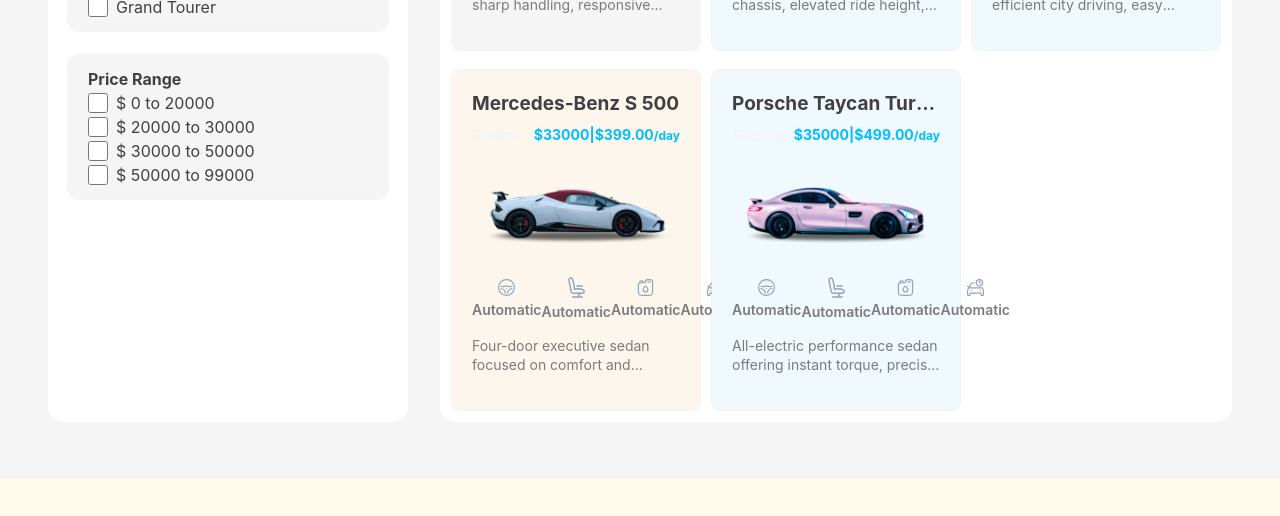
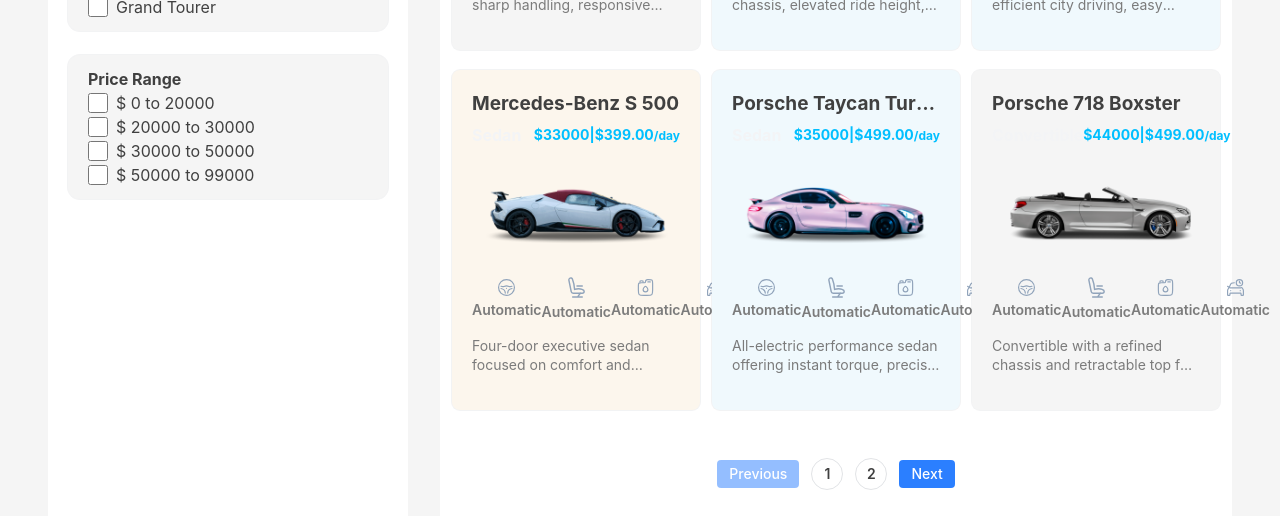
Before and after one commit to MARIOUCSS/Sistema-Alquiler-Autos-Completo, a React (Vite) app: page /listing in a window 1280 px wide. Shown: the part 389-905 px from the top of the page. Built offline with nearby package versions, Linux system fonts and the light colour scheme; no server answers.

Commit message:
Agregando el detalle por carro

```diff
--- /dev/null
+++ b/src/Components/CartImages.jsx
@@ -0,0 +1,7 @@
+import React from "react";
+
+function CartImages() {
+  return <div>CartImages</div>;
+}
+
+export default CartImages;
--- a/src/Components/Features.jsx
+++ b/src/Components/Features.jsx
@@ -69,7 +69,7 @@ function Features() {
         modules={[Autoplay]}
         className="h-[478px] md:h-[533px] xl:h-[422px] mt-5 "
       >
-        {features.slice(0, 5).map((car) => (
+        {features.slice(0, 6).map((car) => (
           <SwiperSlide>
             <Item car={car} />
           </SwiperSlide>
--- a/src/Pages/Listing.jsx
+++ b/src/Pages/Listing.jsx
@@ -11,13 +11,25 @@ function Listing() {
   const [carType, setcarType] = useState([]);
   const [rangePrice, setrangePrice] = useState([]);
   const [sortType, setSortType] = useState("Relevant");
-
+  //Paginador
+  //Pagina Actual
+  const [currPage, setcurrPage] = useState(1);
+  //Cantidad por Pagina
+  const Itemsperpage = 6;
+  //
   const ToogleFilter = (value, setState) => {
     setState((prev) =>
       prev.includes(value) ? prev.filter((x) => x !== value) : [...prev, value]
     );
     //si el valor esta incluido en el array de setcarty);
   };
+  // const GetPaginatedCars = () => {
+  //   //1-1*6 =0
+  //   //0+6=6
+  //   const startIndex = (currPage - 1) * Itemsperpage;
+  //   const endIndex = startIndex + Itemsperpage;
+  //   return filterProduct.slice(startIndex, endIndex);
+  // };
   const filterProduct = useMemo(() => {
     // Paso 1: Aplicar filtros
     let filtered = [...dummyCars];
@@ -49,52 +61,15 @@ function Listing() {
         return sorted;
     }
   }, [carType, sortType, rangePrice, dummyCars]);
-  // const ApplyPrice = (productlist) => {
-  //   return productlist.filter((car) => {
-  //     const CarFil = car.price.sale;
-  //     //Esto retornara v o f solo se quedan los verdadero
-  //     return rangePrice.some((x) => {
-  //       const { min, max } = RangoPrice(x);
-  //       return CarFil > min && CarFil < max;
-  //     });
-  //   });
-  // };
-  // const ApplyFilter = () => {
-  //   let filterProduct = [...dummyCars];
-  //   if (carType.length) {
-  //     filterProduct = filterProduct.filter((x) => carType.includes(x.bodyType));
-  //   }
 
-  //   if (rangePrice.length) {
-  //     filterProduct = ApplyPrice(filterProduct);
-  //   }
-  //   return filterProduct;
-  // };
-
-  // const ApplySorting = (ProductList) => {
-  //   switch (sortType) {
-  //     case "Low to High":
-  //       return ProductList.sort((a, b) => a.price.rent - b.price.rent);
-  //     case "High to Low":
-  //       return ProductList.sort((a, b) => b.price.rent - a.price.rent);
-  //     default:
-  //       return ProductList;
-  //   }
-  // };
-
-  // useEffect(() => {
-  //   const Applyfill = ApplyFilter();
-  //   const sortedProducts = ApplySorting(Applyfill);
-  //   setFilterProduct(sortedProducts);
-  //   // Este efecto sincroniza el estado local con los filtros aplicados
-  //   // que es una transformación derivada del estado
-  // }, [carType, sortType, rangePrice]);
-  // const filterProduct = useMemo(() => {
-  //   const Applyfill = ApplyFilter();
-  //   return ApplySorting(Applyfill);
-  //   const sortedProducts = ApplySorting(Applyfill);
-  // }, [carType, sortType, rangePrice, dummyCars]);
-
+  const GetPaginatedCars = () => {
+    //1-1*6 =0 si suma 1 =2-1 *6 6
+    //0+6=6  si 6+6=12 slice (6,12)
+    const startIndex = (currPage - 1) * Itemsperpage;
+    const endIndex = startIndex + Itemsperpage;
+    return filterProduct.slice(startIndex, endIndex);
+  };
+  const TotalPages = Math.ceil(filterProduct.length / Itemsperpage);
   const currency = "$";
   return (
     <section className="max-padd-container py-14 bg-primary">
@@ -155,11 +130,50 @@ function Listing() {
         {/* {right} */}
         <div className="bg-white p-3 rounded-2xl">
           <div className="grid grid-cols-1 sm:grid-cols-2 lg:grid-cols-3  gap-3 gap-y-5">
-            {filterProduct.length > 0 ? (
-              filterProduct.map((cars) => <Item key={cars._id} car={cars} />)
+            {GetPaginatedCars().length > 0 ? (
+              GetPaginatedCars().map((cars) => (
+                <Item key={cars._id} car={cars} />
+              ))
             ) : (
               <p className="capitalize">No Carts found for selected filters.</p>
             )}
+          </div>
+          {/* {Pagination} */}
+          <div className="flexCenter flex flex-wrap mt-12 mb-10 gap-3">
+            <button
+              //1===1 inhabilitado true
+              disabled={currPage === 1}
+              onClick={() => setcurrPage((prev) => prev - 1)}
+              className={`btn-solid py-1 px-3 ${
+                currPage == 1 && "opacity-50 cursor-not-allowed"
+              }`}
+            >
+              Previous
+            </button>
+            {/* //Array.from([10, 20, 30], (valor, i) => valor + i)
+// → [10, 21, 32] */}
+            {/* Array.from({ length: 10 }, (_, i) => i) [0, 1, 2, 3, 4, 5, 6, 7, 8, 9] */}
+            {Array.from({ length: TotalPages }, (_, index) => (
+              <button
+                key={index + 1}
+                className={`btn-outline h-8 w-8 p-0 flexCenter ${
+                  currPage === index + 1 && "btn-light"
+                }`}
+                onClick={() => setcurrPage(index + 1)}
+              >
+                {index + 1}
+              </button>
+            ))}
+            <button
+              //  6==6 inhabilitado true
+              disabled={currPage === TotalPages}
+              onClick={() => setcurrPage((prev) => prev + 1)}
+              className={`btn-solid !py-1 !px-3 ${
+                currPage === TotalPages && "opacity-50 cursor-not-allowed"
+              }`}
+            >
+              Next
+            </button>
           </div>
         </div>
       </div>
--- a/src/assets/data.js
+++ b/src/assets/data.js
@@ -37,8 +37,8 @@ import img1 from "./img1.png";
 import img2 from "./img2.png";
 import img3 from "./img3.png";
 import img4 from "./img4.png";
-// import img5 from "../assets/img5.png";
-// import img6 from "../assets/img6.png";
+import img5 from "../assets/img5.png";
+import img6 from "../assets/img6.png";
 // import img7 from "../assets/img7.png";
 import img8 from "../assets/img8.png";
 // import img9 from "../assets/img9.png";
@@ -317,77 +317,77 @@ export const dummyCars = [
     updatedAt: "2025-04-10T06:29:30.000Z",
     __v: 0,
   },
-  // {
-  //   _id: "67f765aa197ac559e4089b9c",
-  //   agency: dummyAgencyData,
-  //   title: "Porsche 718 Boxster",
-  //   description:
-  //     "Convertible with a refined chassis and retractable top for open-air driving. Comfortable seating for four, responsive handling, and modern infotainment for weekend drives.",
-  //   address: "1 Palm Jumeirah, Abu Dhabi, UAE",
-  //   city: "Abu Dhabi",
-  //   country: "USA",
-  //   bodyType: "Convertible",
-  //   price: {
-  //     rent: 499,
-  //     sale: 44000,
-  //   },
-  //   specs: {
-  //     transmission: "Automatic",
-  //     seats: 4,
-  //     fuelType: "Electric",
-  //   },
-  //   odometer: 22500,
-  //   features: [
-  //     "Parking Assist",
-  //     "Cruise Control",
-  //     "Rear Camera",
-  //     "Apple CarPlay",
-  //     "Keyless Entry",
-  //     "Heated Seats",
-  //   ],
-  //   images: [img5, cImg3, cImg2, cImg4],
-  //   isAvailable: true,
-  //   status: "available",
-  //   createdAt: "2025-04-10T06:27:30.013Z",
-  //   updatedAt: "2025-04-10T06:27:30.013Z",
-  //   __v: 0,
-  // },
+  {
+    _id: "67f765aa197ac559e4089b9c",
+    agency: dummyAgencyData,
+    title: "Porsche 718 Boxster",
+    description:
+      "Convertible with a refined chassis and retractable top for open-air driving. Comfortable seating for four, responsive handling, and modern infotainment for weekend drives.",
+    address: "1 Palm Jumeirah, Abu Dhabi, UAE",
+    city: "Abu Dhabi",
+    country: "USA",
+    bodyType: "Convertible",
+    price: {
+      rent: 499,
+      sale: 44000,
+    },
+    specs: {
+      transmission: "Automatic",
+      seats: 4,
+      fuelType: "Electric",
+    },
+    odometer: 22500,
+    features: [
+      "Parking Assist",
+      "Cruise Control",
+      "Rear Camera",
+      "Apple CarPlay",
+      "Keyless Entry",
+      "Heated Seats",
+    ],
+    images: [img5],
+    isAvailable: true,
+    status: "available",
+    createdAt: "2025-04-10T06:27:30.013Z",
+    updatedAt: "2025-04-10T06:27:30.013Z",
+    __v: 0,
+  },
 
-  // {
-  //   _id: "67f765f4197ac559e4089ba4",
-  //   agency: dummyAgencyData,
-  //   title: "Mercedes-Benz Sprinter 3500",
-  //   description:
-  //     "Utility cargo van designed for trades and deliveries. Large load area, durable interior surfaces, practical access points, and reliable mechanicals for daily work.",
-  //   address: "88 Willow Lane, Edinburgh, UK",
-  //   city: "Edinburgh",
-  //   country: "UK",
-  //   bodyType: "Van",
-  //   price: {
-  //     rent: 199,
-  //     sale: 22000,
-  //   },
-  //   specs: {
-  //     transmission: "Dual-clutch",
-  //     seats: 3,
-  //     fuelType: "Petrol",
-  //   },
-  //   odometer: 76000,
-  //   features: [
-  //     "Rear Camera",
-  //     "Keyless Entry",
-  //     "Apple CarPlay",
-  //     "Parking Assist",
-  //     "Adaptive Cruise",
-  //     "Cruise Control",
-  //   ],
-  //   images: [img6, cImg2, cImg3, cImg4],
-  //   isAvailable: true,
-  //   status: "available",
-  //   createdAt: "2025-04-10T06:28:50.013Z",
-  //   updatedAt: "2025-04-10T06:28:50.013Z",
-  //   __v: 0,
-  // },
+  {
+    _id: "67f765f4197ac559e4089ba4",
+    agency: dummyAgencyData,
+    title: "Mercedes-Benz Sprinter 3500",
+    description:
+      "Utility cargo van designed for trades and deliveries. Large load area, durable interior surfaces, practical access points, and reliable mechanicals for daily work.",
+    address: "88 Willow Lane, Edinburgh, UK",
+    city: "Edinburgh",
+    country: "UK",
+    bodyType: "Van",
+    price: {
+      rent: 199,
+      sale: 22000,
+    },
+    specs: {
+      transmission: "Dual-clutch",
+      seats: 3,
+      fuelType: "Petrol",
+    },
+    odometer: 76000,
+    features: [
+      "Rear Camera",
+      "Keyless Entry",
+      "Apple CarPlay",
+      "Parking Assist",
+      "Adaptive Cruise",
+      "Cruise Control",
+    ],
+    images: [img6],
+    isAvailable: true,
+    status: "available",
+    createdAt: "2025-04-10T06:28:50.013Z",
+    updatedAt: "2025-04-10T06:28:50.013Z",
+    __v: 0,
+  },
 
   // {
   //   _id: "67f7660a197ac559e4089bb0",
```
